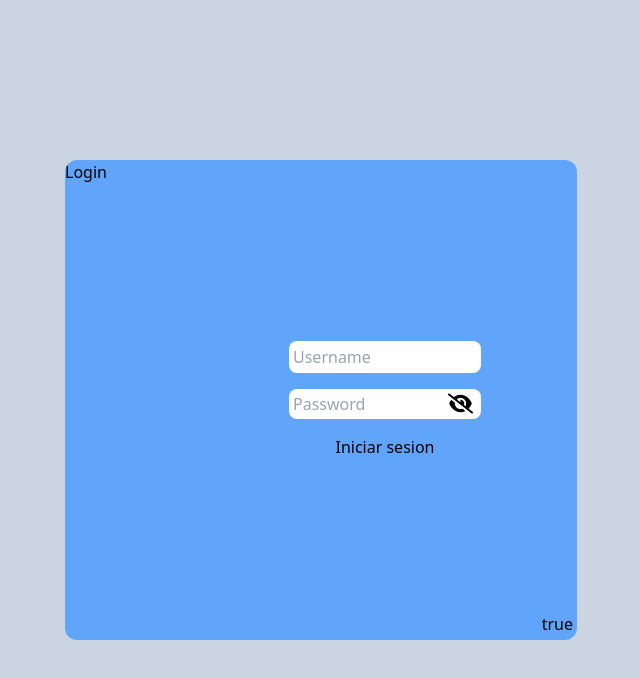
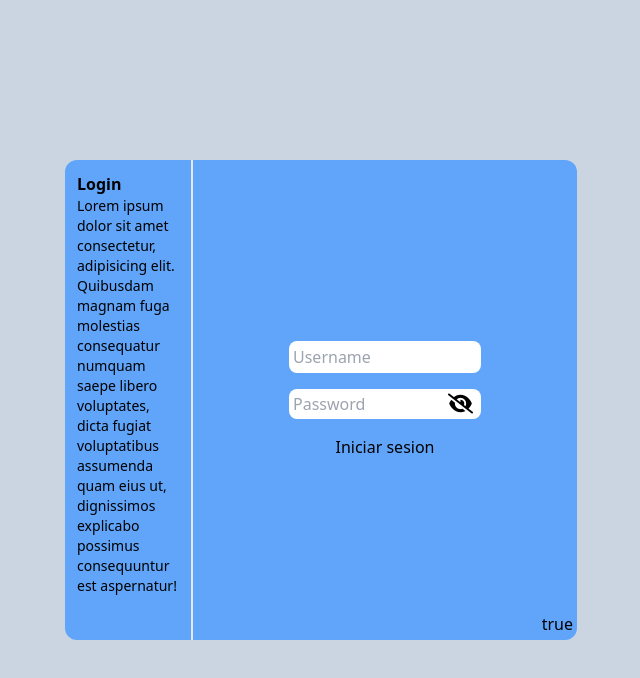
Before and after one commit to LeoUPerez/Todo-List-Frontend, a React (Vite) app: page / in a window 1280 px wide. Shown: the top 678 px of the page, without its empty margins (319-959 px from the left). Built offline with nearby package versions, Linux system fonts and the light colour scheme.

Commit message:
add the lorem description

```diff
--- a/src/Components/Card_Info/Card_Info.jsx
+++ b/src/Components/Card_Info/Card_Info.jsx
@@ -3,8 +3,9 @@ import './scroll.css'
 
 const Card_Info = ({data}) => {
   return (
-    <div className='w-1/4 h-full' id='card_info'>
-       {data}
+    <div className='w-1/4 h-full p-3 border-r-2' id='card_info'>
+      <strong>{data}</strong>
+      <p className='text-sm'>Lorem ipsum dolor sit amet consectetur, adipisicing elit. Quibusdam magnam fuga molestias consequatur numquam saepe libero voluptates, dicta fugiat voluptatibus assumenda quam eius ut, dignissimos explicabo possimus consequuntur est aspernatur!</p>
     </div>
   )
 }
```
